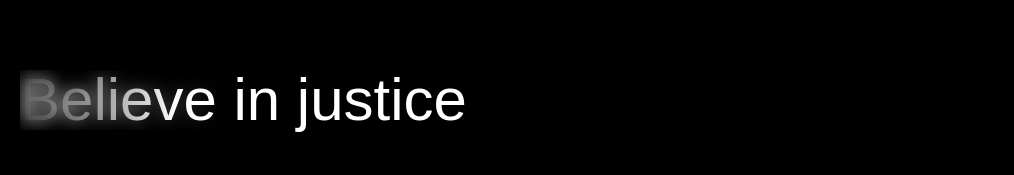
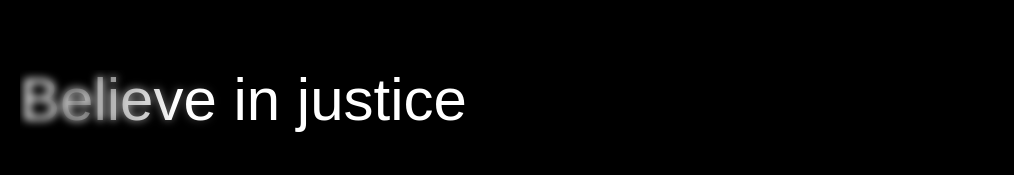
Before and after one commit to Vozis/believe-demo, a React (Vite) app: page / in a window 1280 px wide. Shown: the part 293-468 px from the top of the page, without its empty margins (0-1014 px from the left). Built offline with nearby package versions, Linux system fonts and the light colour scheme; a web font is replaced by a local one.

Commit message:
small fixes

```diff
--- a/src/components/Summary/Summary.tsx
+++ b/src/components/Summary/Summary.tsx
@@ -20,7 +20,7 @@ const Summary = () => {
                 <p> </p>
                 <p>Somewhere just beneath</p>
                 <br />
-                <p>the surface</p>
+                <p>the surface.</p>
             </div>
         </AnimatedSection>
     );
--- a/src/hero/Hero.module.scss
+++ b/src/hero/Hero.module.scss
@@ -93,8 +93,8 @@ $breakpoint-mobile: 480px;
         top: 0;
         color: white;
         z-index: 1;
-        -webkit-mask-image: linear-gradient(90deg, rgba(255, 255, 255, 0) 0%, rgba(255, 255, 255, 1) 60%);
-        mask-image: linear-gradient(90deg, rgba(255, 255, 255, 0) 0%, rgba(255, 255, 255, 1) 60%);
+        -webkit-mask-image: linear-gradient(90deg, rgba(255, 255, 255, 0) 0%, rgba(255, 255, 255, 0) 10%, rgba(255, 255, 255, 1) 60%);
+        mask-image: linear-gradient(90deg, rgba(255, 255, 255, 0) 0%, rgba(255, 255, 255, 0) 10%, rgba(255, 255, 255, 1) 60%);
     }
 
     &::before {
@@ -103,10 +103,10 @@ $breakpoint-mobile: 480px;
         left: 0;
         top: 0;
         color: white;
-        filter: blur(8px);
+        filter: blur(4px);
         z-index: 1;
-        -webkit-mask-image: linear-gradient(90deg, rgba(255, 255, 255, 1) 0%, rgba(255, 255, 255, 0) 80%);
-        mask-image: linear-gradient(90deg, rgba(255, 255, 255, 1) 0%, rgba(255, 255, 255, 0) 80%);
+        -webkit-mask-image: linear-gradient(90deg, rgba(255, 255, 255, 1) 0%, rgba(255, 255, 255, 1) 30%, rgba(255, 255, 255, 0) 80%);
+        mask-image: linear-gradient(90deg, rgba(255, 255, 255, 1) 0%, rgba(255, 255, 255, 1) 30%, rgba(255, 255, 255, 0) 80%);
 
         @media (max-width: 440px) {
             filter: blur(1.5px);
--- a/src/index.scss
+++ b/src/index.scss
@@ -198,6 +198,7 @@ body {
 header {
     margin-top: 24px;
 }
+
 .hero {
     padding: 0 20px;
     @media (max-width: 720px) {
```
